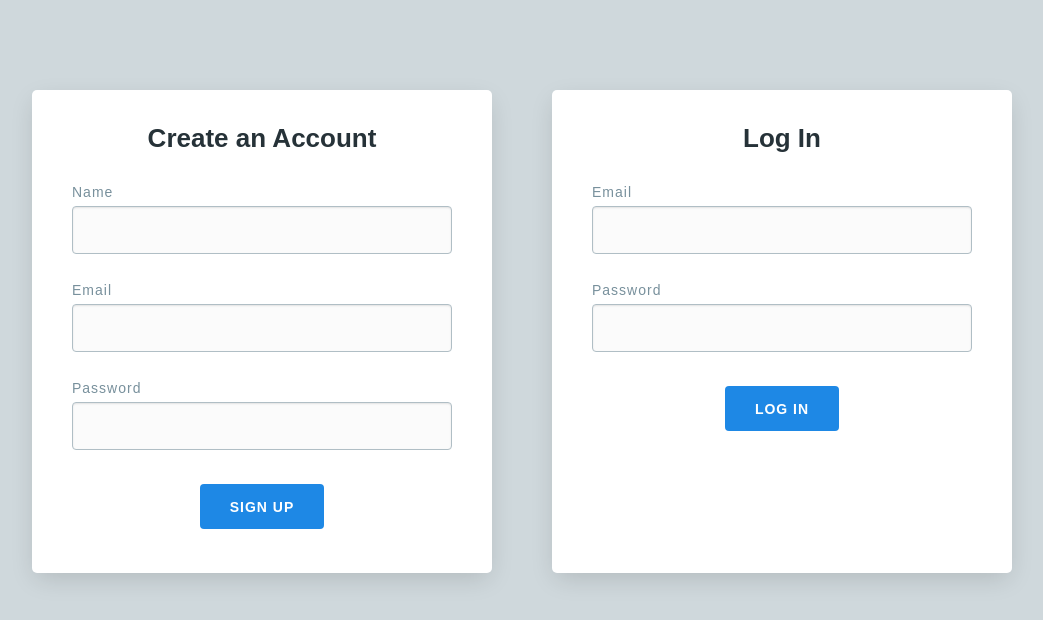
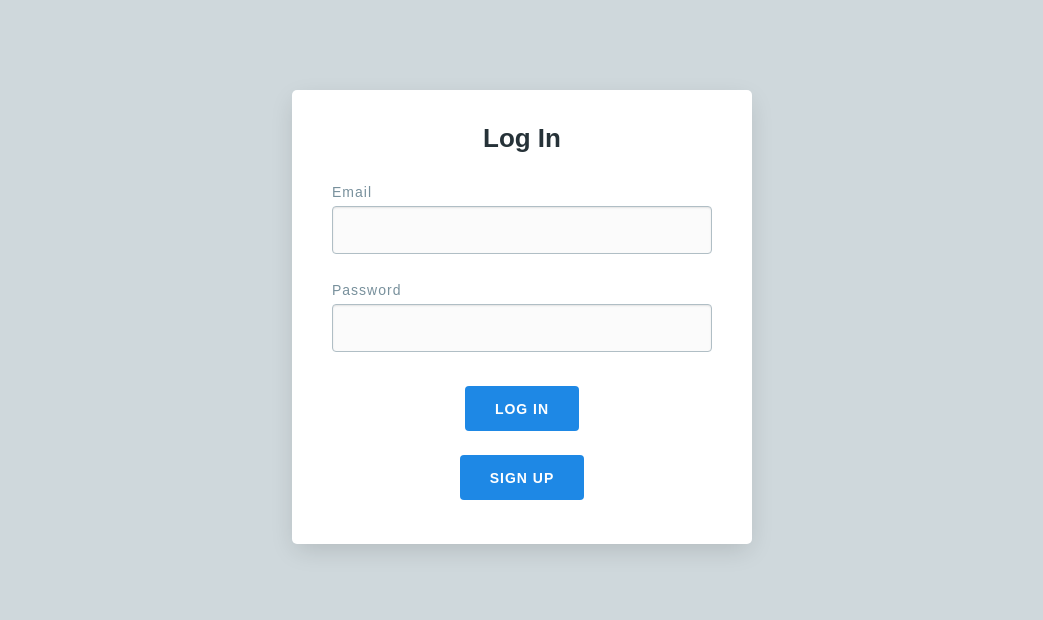
Before and after one commit to pratikmraut/inside-eye, a Flask app: page / in a window 1280 px wide. Shown: the top 620 px of the page, without its empty margins (118-1161 px from the left). Run offline with Flask 2, Linux system fonts and the light colour scheme.

Commit message:
changes in signIn and SignUp page, verification upload update, contact page update

```diff
--- a/app.py
+++ b/app.py
@@ -3,17 +3,26 @@
 import os
 import json
 from flask import request
-
+import glob
+import cv2
+import numpy as np
+import pyzbar.pyzbar as pyzbar
+import pandas as pd
+import pathlib
 from flask import Flask, render_template, session, redirect
 from functools import wraps
 import pymongo
+
+
+import tika
+tika.initVM()
+from tika import parser
 
 app = Flask(__name__)
 app.secret_key = b'\xcc^\x91\xea\x17-\xd0W\x03\xa7\xf8J0\xac8\xc5'
 
 # Database
 # client = pymongo.MongoClient('localhost', 27017)
-
 # usr = os.environ['voyager']
 # pwd = os.environ['hubbble']
 
@@ -38,6 +47,14 @@ from user import routes
 @app.route('/')
 def home():
   return render_template('home.html')
+
+@app.route('/home1')
+def signUp():
+  return render_template('home1.html')
+
+# @app.route('/home1/')
+# def home1():
+#   return render_template('home1.html')
 
 @app.route('/dashboard/')
 @login_required
@@ -69,19 +86,38 @@ def upload():
 #   return render_template('verification.html')
 
 
-app.config["UPLOAD_DIR"] = "uploads_doc"
+app.config["UPLOAD_DIR"] = "uploads"
 @app.route("/verification/", methods = ["GET", "POST"])
 @login_required
 def verification():
+
   print(request.method)
+
+  def read_qr_code(filename):
+    image = cv2.imread(os.path.join(app.config['UPLOAD_DIR'], filename))
+
+    decodedObjects = pyzbar.decode(image)
+    for obj in decodedObjects:
+        # print("Type: QRCODE")
+        # print("Data:  b'www.copyassignment.com'")
+        print("Type:", obj.type)
+        print("Data: ", obj.data, "\n")
+  def resume(filename):
+    file_data = parser.from_file(os.path.join(app.config['UPLOAD_DIR'], filename))
+    text = file_data['content']
+    print(text)
+
   if request.method == 'POST':
       file = request.files['file']
       file.save(os.path.join(app.config['UPLOAD_DIR'], file.filename))
+      # print(read_qr_code(file.filename))
+      resume(file.filename)
+
       return render_template("verification.html", msg = "File uplaoded successfully.")
   return render_template("verification.html", msg = "")
 
 
-@app.route('/profile/')
+@app.route('/profile/' , methods = ["GET", "POST"])
 @login_required
 def profile():
   return render_template('profile.html')
@@ -92,5 +128,6 @@ def contact():
   return render_template('contact.html')
 
 
-  if __name__ == "__main__":
-    app.run(debug=True)
+
+if __name__ == "__main__":
+  app.run(debug=True)
--- a/templates/home.html
+++ b/templates/home.html
@@ -2,29 +2,6 @@
 
 {% block content %}
   <div class="card-wrapper">
-
-    <div class="card">
-
-      <h1 class="center">Create an Account</h1>
-
-      <form name="signup_form">
-
-        <label for="name">Name</label>
-        <input type="text" name="name" class="field" required>
-
-        <label for="email">Email</label>
-        <input type="email" name="email" class="field" required>
-
-        <label for="password">Password</label>
-        <input type="password" name="password" class="field" required>
-
-        <p class="error error--hidden"></p>
-
-        <input type="submit" value="Sign Up" class="btn">
-
-      </form>
-
-    </div>
 
     <div class="card">
 
@@ -41,10 +18,16 @@
         <p class="error error--hidden"></p>
 
         <input type="submit" value="Log In" class="btn">
-
+        <div class="center" ><a href="/home1" class="btn">Sign Up</a></div>
       </form>
 
+      <!-- <input type="submit" value="Sign Up" class="btn" onclick="location.href='home1.html'> -->
+
+      <!-- <form input action="/home1" value="Sign Up" class="btn">
+        <button>Sign Up</button>
+      </form> -->
     </div>
 
   </div>
+
 {% endblock %}
```
Also changed, not shown: templates/contact.html (+4 -8 lines), templates/verification.html (+2 -5 lines).
